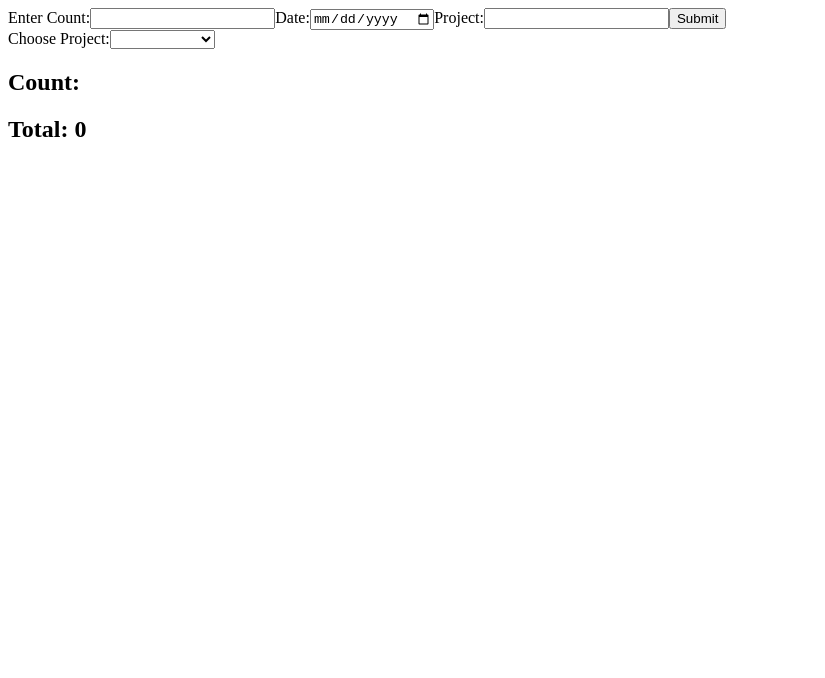
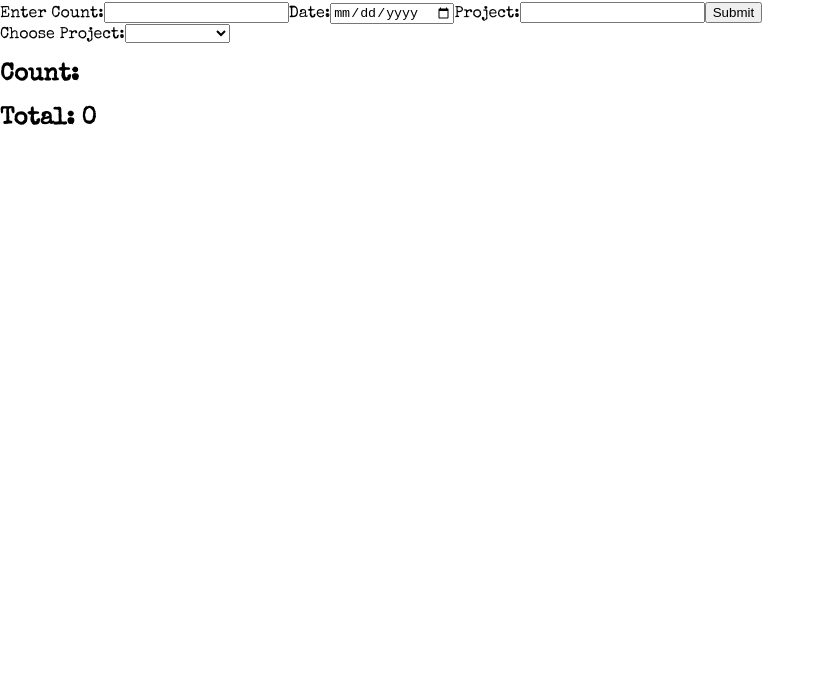
Before and after one commit to marvance/burn, a React app: page / in a window 1280 px wide. Shown: the part 122-800 px from the top of the page, without its empty margins (0-825 px from the left). Built offline with nearby package versions, Linux system fonts and the light colour scheme.

Commit message:
add font + favicon

```diff
--- a/package.json
+++ b/package.json
@@ -32,6 +32,7 @@
     "react": "^16.7.0",
     "react-dom": "^16.7.0",
     "react-router-dom": "^4.3.1",
+    "serve-favicon": "^2.5.0",
     "url-loader": "^1.1.2"
   },
   "devDependencies": {
--- a/server.js
+++ b/server.js
@@ -1,6 +1,7 @@
 const express = require("express");
 const os = require("os");
 const path = require('path');
+var favicon = require('serve-favicon');
 const bodyParser = require('body-parser');
 const multer = require('multer');
 const upload = multer({dest: './uploads/'})
@@ -8,6 +9,8 @@ const upload = multer({dest: './uploads/'})
 const port = process.env.PORT || 5000;
 
 const app = express();
+
+app.use(favicon(path.join(__dirname, 'src/client/images', 'favicon.ico')));
 
 
 
--- a/src/client/index.css
+++ b/src/client/index.css
@@ -1,3 +1,10 @@
+body {
+  margin: 0 auto;
+  font-family: 'Special Elite', cursive;
+}
+
+
+
 li {
   list-style-type: none;
 }
--- a/src/client/index.html
+++ b/src/client/index.html
@@ -2,6 +2,8 @@
 <html>
 <head>
 	<title>Burn One Million</title>
+  <link rel="icon" type="image/x-icon" href="/images/favicon.ico">
+  <link href="https://fonts.googleapis.com/css?family=Special+Elite" rel="stylesheet">
 </head>
 <body>
   <div id="app"></div>
```
Also changed, not shown: src/client/images/favicon.ico (added), 1 other file.
